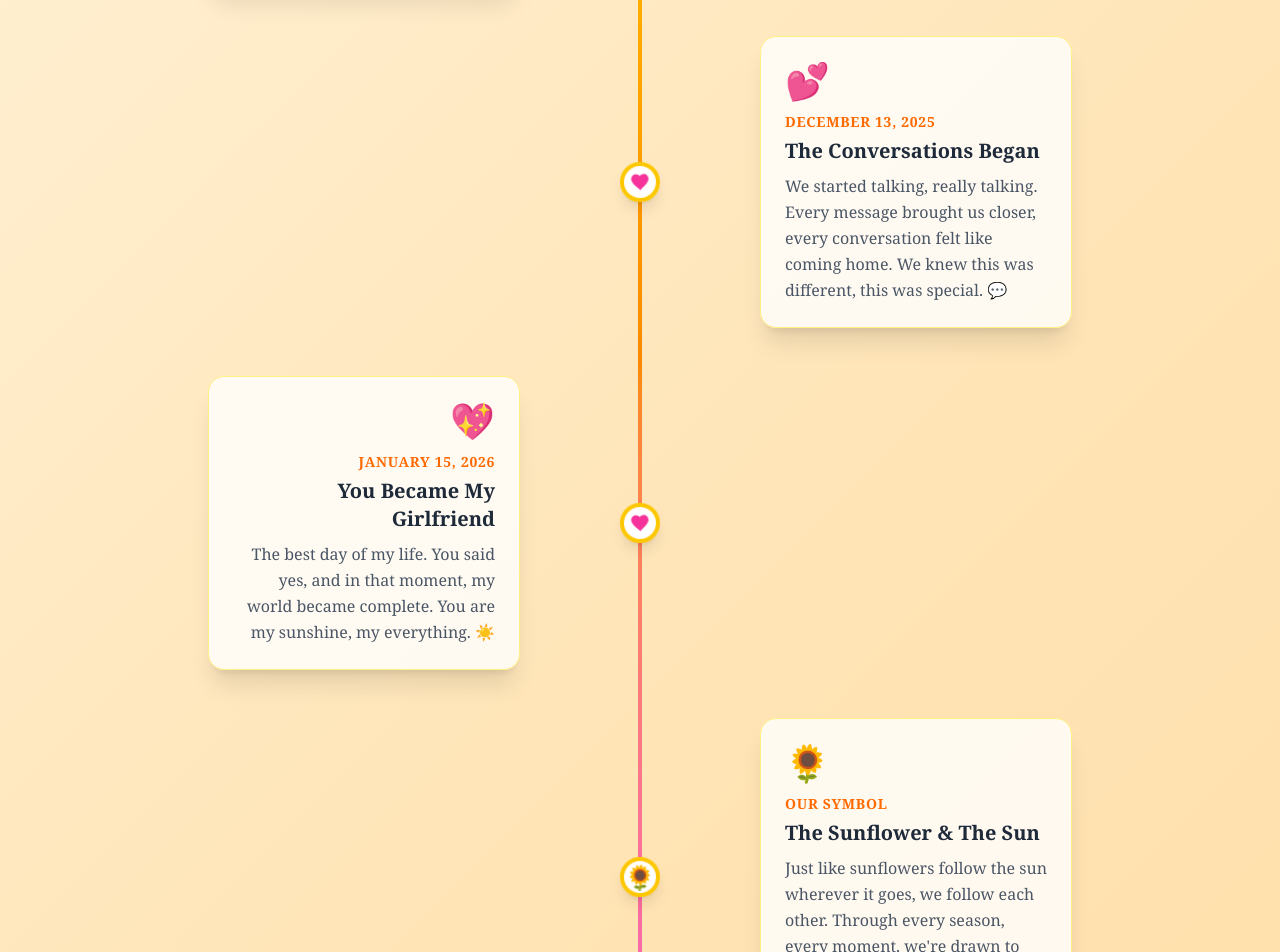
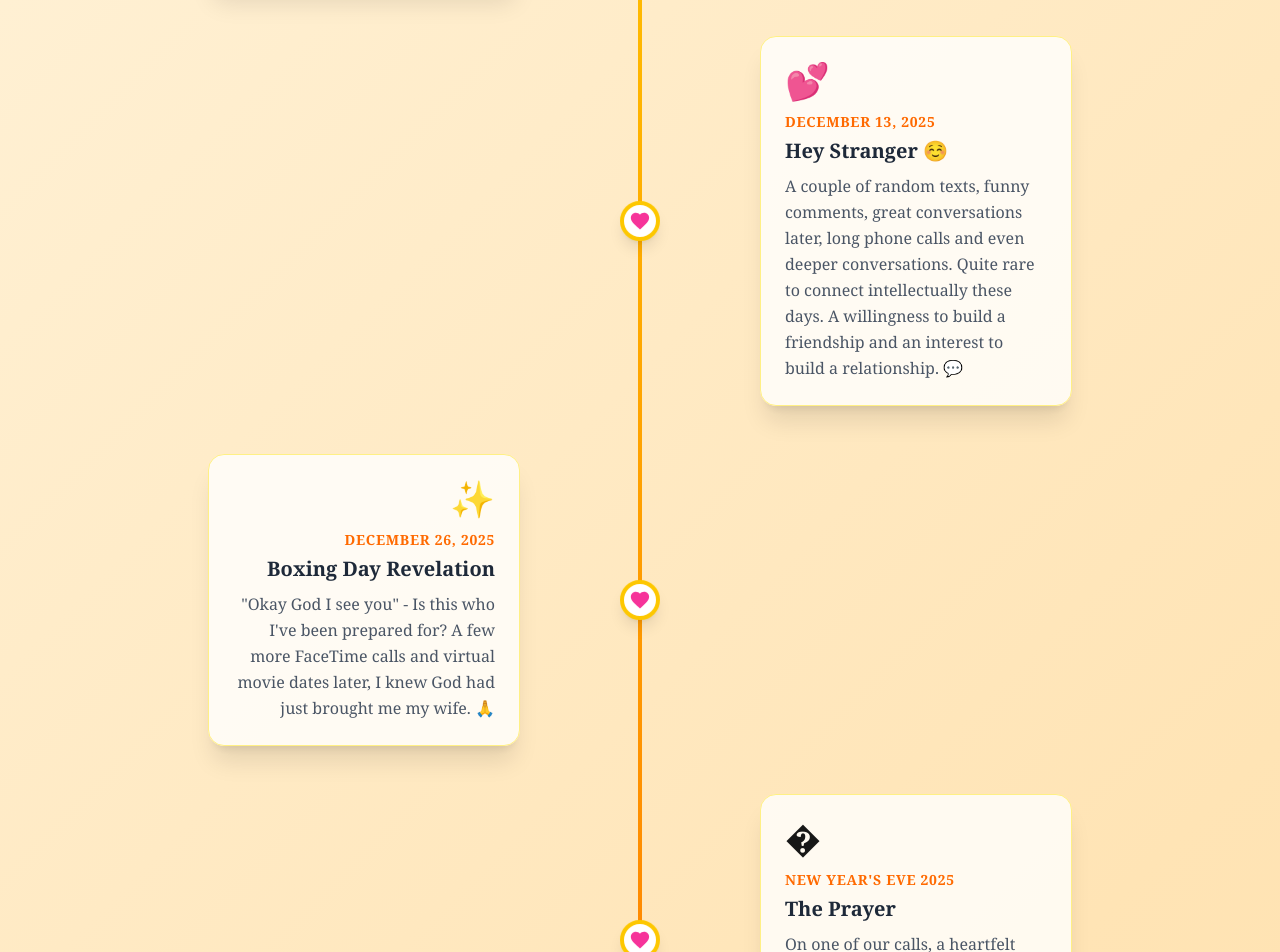
Before and after one commit to kwakupaintsil/valentine, a Next.js app: page / in a window 1280 px wide. Shown: the part 1340-2292 px from the top of the page. Built offline with nearby package versions, Linux system fonts and the light colour scheme.

Commit message:
more content and video

```diff
--- a/app/page.tsx
+++ b/app/page.tsx
@@ -71,10 +71,24 @@ const timelineEvents = [
   },
   {
     date: "December 13, 2025",
-    title: "The Conversations Began",
-    description: "We started talking, really talking. Every message brought us closer, every conversation felt like coming home. We knew this was different, this was special. 💬",
+    title: "Hey Stranger ☺️",
+    description: "A couple of random texts, funny comments, great conversations later, long phone calls and even deeper conversations. Quite rare to connect intellectually these days. A willingness to build a friendship and an interest to build a relationship. 💬",
     icon: "heart",
     emoji: "💕",
+  },
+  {
+    date: "December 26, 2025",
+    title: "Boxing Day Revelation",
+    description: "\"Okay God I see you\" - Is this who I've been prepared for? A few more FaceTime calls and virtual movie dates later, I knew God had just brought me my wife. 🙏",
+    icon: "heart",
+    emoji: "✨",
+  },
+  {
+    date: "New Year's Eve 2025",
+    title: "The Prayer",
+    description: "On one of our calls, a heartfelt prayer dedicating our new journey to knowing each other, we went before God. How refreshing. �💫",
+    icon: "heart",
+    emoji: "�",
   },
   {
     date: "January 15, 2026",
@@ -82,6 +96,13 @@ const timelineEvents = [
     description: "The best day of my life. You said yes, and in that moment, my world became complete. You are my sunshine, my everything. ☀️",
     icon: "heart",
     emoji: "💖",
+  },
+  {
+    date: "First Meeting",
+    title: "Seeing You in the Flesh",
+    description: "Our first day of meeting, seeing the love of my life in the flesh for the first time. Feeling like a dream. Nervous not just meeting you but Juliet and Kamsi too. Amazing feeling, still got a lot more family members to go 🤣",
+    icon: "heart",
+    emoji: "🥰",
   },
   {
     date: "Our Symbol",
@@ -282,6 +303,31 @@ export default function ValentinePage() {
               Forever yours 💕
             </p>
           </div>
+
+          {/* Our Song - YouTube Player */}
+          <div className="mt-12 max-w-md mx-auto">
+            <div className="bg-white/95 backdrop-blur-md rounded-2xl shadow-2xl p-5 border-2 border-pink-300">
+              <div className="flex items-center justify-center gap-3 mb-4">
+                <span className="text-2xl">🎵</span>
+                <div className="text-center">
+                  <p className="text-lg font-bold text-gray-800">Our Song</p>
+                  <p className="text-sm text-pink-500">First Time - Teeks 💕</p>
+                </div>
+                <span className="text-2xl">🎵</span>
+              </div>
+              <iframe
+                width="100%"
+                height="200"
+                src="https://www.youtube.com/embed/JxW9qXlWlpo"
+                title="First Time by Teeks"
+                frameBorder="0"
+                allow="accelerometer; autoplay; clipboard-write; encrypted-media; gyroscope; picture-in-picture"
+                allowFullScreen
+                className="rounded-xl shadow-md"
+              />
+              <p className="text-xs text-center text-gray-500 mt-3">Press play to listen together 🎧</p>
+            </div>
+          </div>
         </div>
       )}
     </div>
@@ -362,20 +408,6 @@ export default function ValentinePage() {
         </div>
 
         {renderTimeline()}
-
-        <div className="text-center mt-16">
-          <button
-            onClick={() => {
-              setShowQuestion(true);
-              setTimeout(() => {
-                document.getElementById("question")?.scrollIntoView({ behavior: "smooth" });
-              }, 100);
-            }}
-            className="px-8 py-4 bg-gradient-to-r from-yellow-400 to-orange-400 text-white text-lg font-bold rounded-full shadow-lg hover:shadow-xl transform hover:scale-105 transition-all duration-300"
-          >
-            Continue to Something Special ✨
-          </button>
-        </div>
       </section>
 
       {/* Sunflower Walk Section */}
@@ -411,6 +443,21 @@ export default function ValentinePage() {
               </div>
             ))}
           </div>
+
+          {/* Continue Button */}
+          <div className="mt-12">
+            <button
+              onClick={() => {
+                setShowQuestion(true);
+                setTimeout(() => {
+                  document.getElementById("question")?.scrollIntoView({ behavior: "smooth" });
+                }, 100);
+              }}
+              className="px-8 py-4 bg-gradient-to-r from-yellow-400 to-orange-400 text-white text-lg font-bold rounded-full shadow-lg hover:shadow-xl transform hover:scale-105 transition-all duration-300"
+            >
+              Continue to Something Special ✨
+            </button>
+          </div>
         </div>
       </section>
 
```
